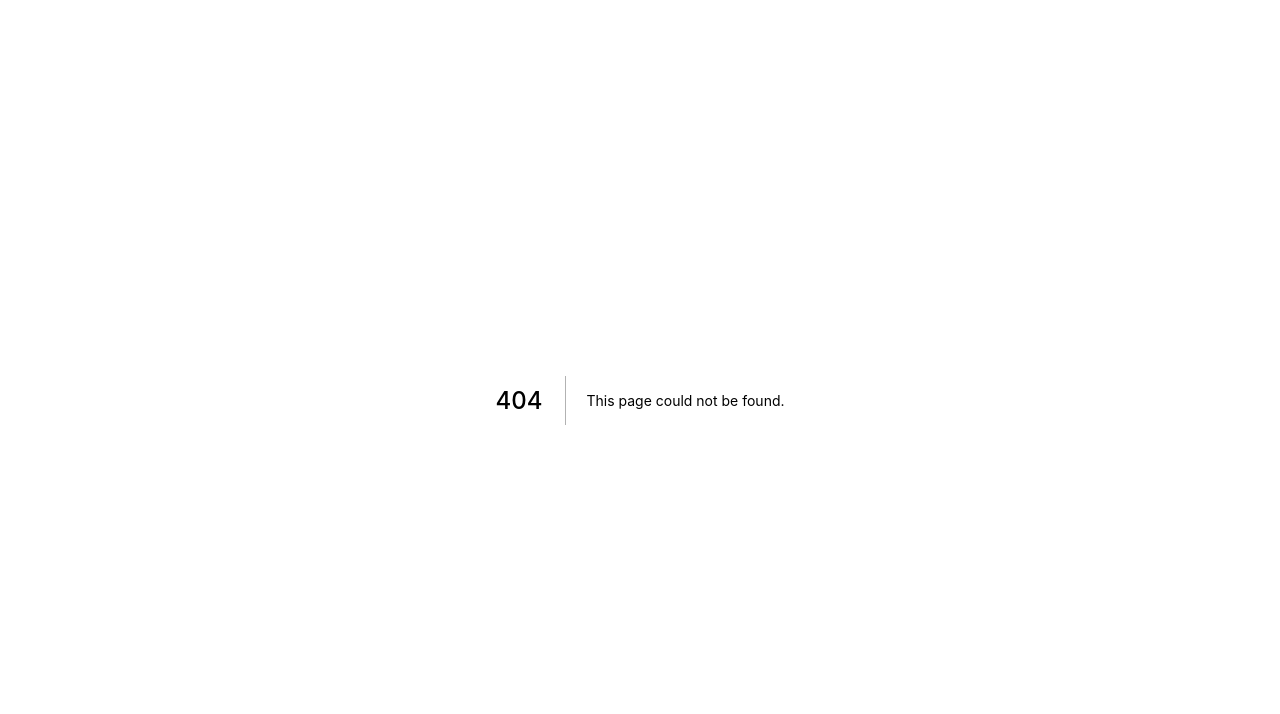
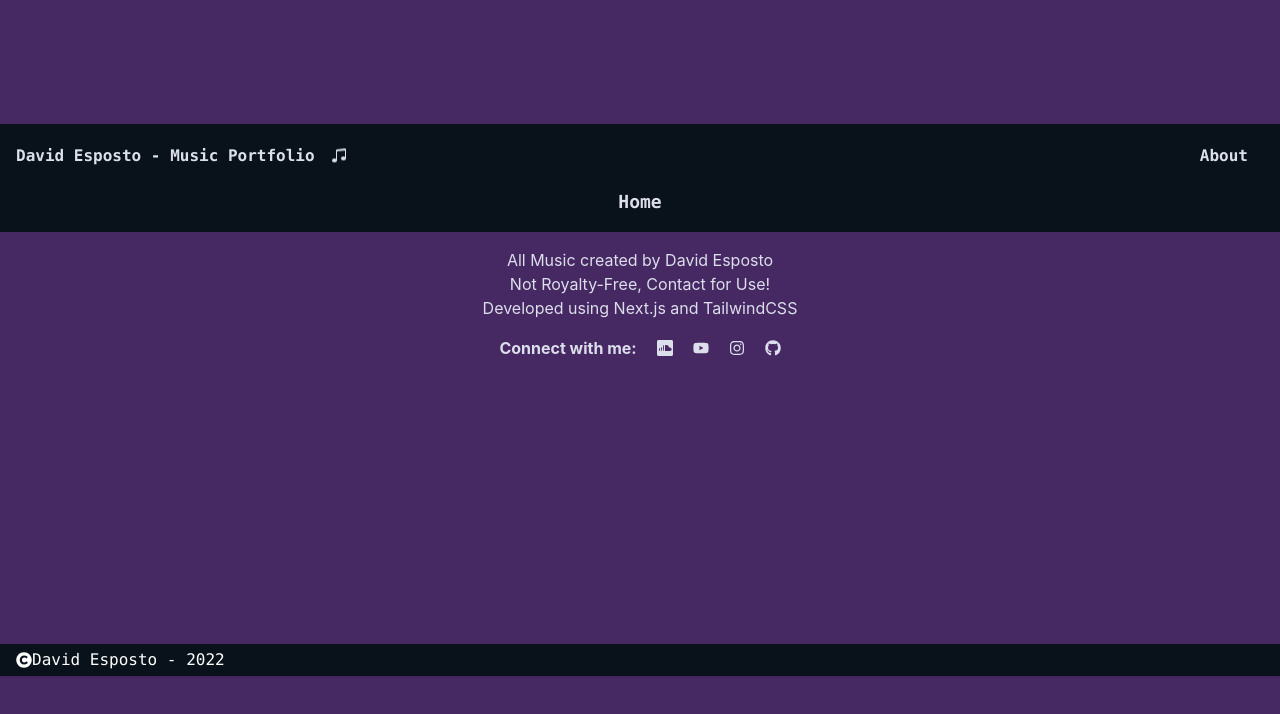
Before and after one commit to desposto/Music_Portfolio, a Next.js app in the folder music-portfolio/: page /About in a window 1280 px wide. Before the commit this address had no page. Shown: the top 714 px of the page. Built offline with nearby package versions, Linux system fonts and the light colour scheme.

Commit message:
About Page Added

```diff
--- a/music-portfolio/components/DropdownMenu.js
+++ b/music-portfolio/components/DropdownMenu.js
@@ -5,11 +5,11 @@ const DropdownMenu = (props) => {
     <div
       className={
         props.isOpen //if the drop down menu is open desplay if not hide
-          ? "grid grid-rows-3 text-center items-center bg-bk w-full text-wt pb-3"
+          ? "grid grid-rows-3 text-center items-center bg-bk w-full text-wt font-bold font-mono"
           : "hidden"
       }
     >
-      <Link className="p-4" href="/Home">
+      <Link className="p-4" href="/About">
         About
       </Link>
     </div>
--- a/music-portfolio/components/Footer.js
+++ b/music-portfolio/components/Footer.js
@@ -3,7 +3,7 @@ import {FaCopyright} from "react-icons/fa"
 
 const Footer = () => {
   return (
-    <div className=' items-center h-8 bg-bk text-white relative shadow-sm font-mono w-full flex text-base'>
+    <div className=' items-center h-8 bg-bk text-white relative shadow-sm font-mono w-full flex text-base pl-4'>
         <FaCopyright></FaCopyright>David Esposto - 2022
     </div>
   )
--- /dev/null
+++ b/music-portfolio/pages/About.js
@@ -0,0 +1,50 @@
+import React from "react";
+import Link from "next/link";
+import { Navbar } from "../components/Navbar";
+import { Footer } from "../components/Footer";
+import { DropdownMenu } from "../components/DropdownMenu";
+import { useRef, useState, useEffect } from "react";
+import { ImSoundcloud2 } from "react-icons/im";
+import { FaYoutube, FaGithub, FaInstagram } from "react-icons/fa";
+
+function About() {
+  const [isOpen, setIsOpen] = useState(false);
+
+  //toggle for Menu
+  const toggle = () => {
+    setIsOpen(!isOpen);
+  };
+  return (
+    <div className="flex flex-col justify-center items-center bg-prp text-wt max-h-screen min-h-screen">
+      <Navbar toggle={toggle}></Navbar>
+      <div className="bg-bk font-mono w-screen flex justify-center text-lg font-bold pb-4">
+        <Link href="/">Home</Link>
+      </div>
+      <div className="h-[25.8rem] pt-4 text-center flex flex-col align-middle items-center space-y-4">
+        <p className="">
+          All Music created by David Esposto <br></br>
+            Not Royalty-Free, Contact for Use! <br></br>
+          Developed using Next.js and TailwindCSS
+        </p>
+        <div className="flex space-x-5 items-center">
+            <p className="font-bold">Connect with me:</p>
+          <a href="https://soundcloud.com/24karatproductions">
+            <ImSoundcloud2></ImSoundcloud2>
+          </a>
+          <a href="https://www.youtube.com/channel/UCSm4qdRDWv6zYZOSE-WnjaA/featured">
+            <FaYoutube></FaYoutube>
+          </a>
+          <a href="https://www.instagram.com/24karatproductions/?hl=en">
+            <FaInstagram></FaInstagram>
+          </a>
+          <a href="https://github.com/desposto">
+            <FaGithub></FaGithub>
+          </a>
+        </div>
+      </div>
+      <Footer></Footer>
+    </div>
+  );
+}
+
+export default About;
--- a/music-portfolio/pages/index.js
+++ b/music-portfolio/pages/index.js
@@ -114,11 +114,11 @@ export default function Home() {
   });
 
   return (
-    <div className="flex flex-col justify-center items-center bg-prp">
+    <div className="flex flex-col justify-center items-center bg-prp max-h-screen">
       <Head>
-        <title>David Esposto</title>
+        <title>DE Music</title>
         <meta name="description" content="Generated by create next app" />
-        <link rel="icon" href="/favicon.ico" />
+        <link rel="icon" href="" />
       </Head>
       <Navbar toggle={toggle}></Navbar>
       <DropdownMenu isOpen={isOpen} toggle={toggle}></DropdownMenu>
```
